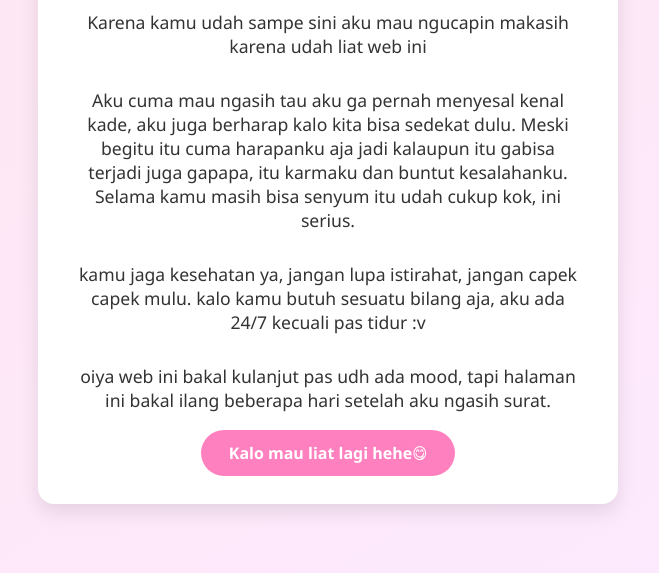
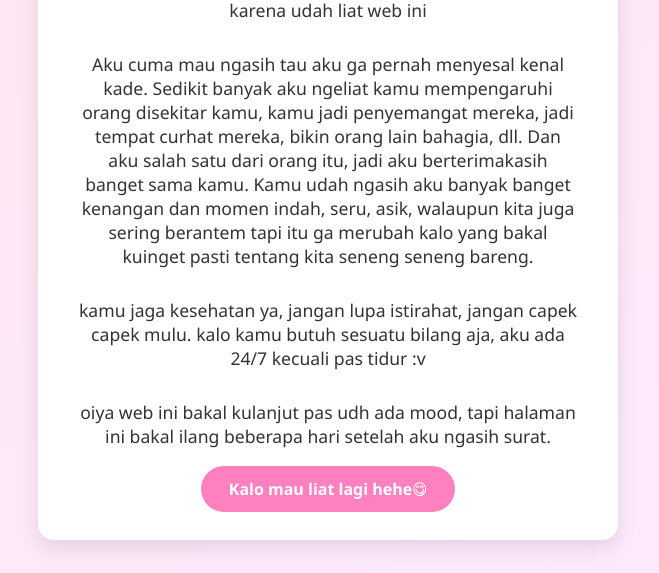
Before and after one commit to adibmh/cheki, a plain HTML site: page teks.html in a window 1280 px wide. Shown: the part 227-800 px from the top of the page, without its empty margins (312-971 px from the left). Drawn offline with Linux system fonts and the light colour scheme.

Commit message:
teks.html

```diff
--- a/teks.html
+++ b/teks.html
@@ -10,8 +10,8 @@
       <h1>🌸 Makasih ya udah dateng kesini 🌸</h1>
       <p>Karena kamu udah sampe sini aku mau ngucapin makasih karena udah liat web ini</p>
       <p>
-        Aku cuma mau ngasih tau aku ga pernah menyesal kenal kade, aku juga berharap kalo kita bisa sedekat dulu. Meski begitu itu cuma harapanku aja jadi kalaupun itu gabisa terjadi juga gapapa, itu karmaku dan buntut kesalahanku. Selama
-        kamu masih bisa senyum itu udah cukup kok, ini serius.
+        Aku cuma mau ngasih tau aku ga pernah menyesal kenal kade. Sedikit banyak aku ngeliat kamu mempengaruhi orang disekitar kamu, kamu jadi penyemangat mereka, jadi tempat curhat mereka, bikin orang lain bahagia, dll.
+        Dan aku salah satu dari orang itu, jadi aku berterimakasih banget sama kamu. Kamu udah ngasih aku banyak banget kenangan dan momen indah, seru, asik, walaupun kita juga sering berantem tapi itu ga merubah kalo yang bakal kuinget pasti tentang kita seneng seneng bareng.
       </p>
       <p>kamu jaga kesehatan ya, jangan lupa istirahat, jangan capek capek mulu. kalo kamu butuh sesuatu bilang aja, aku ada 24/7 kecuali pas tidur :v</p>
       <p>oiya web ini bakal kulanjut pas udh ada mood, tapi halaman ini bakal ilang beberapa hari setelah aku ngasih surat.</p>
```
